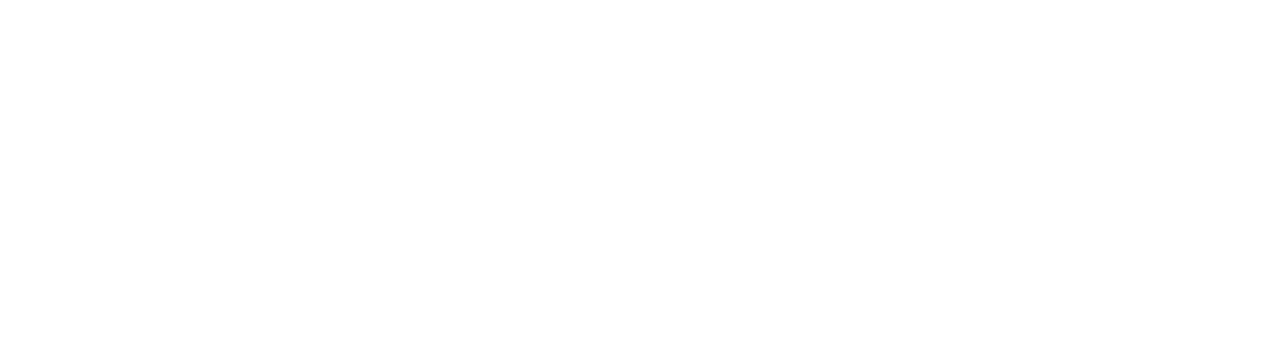
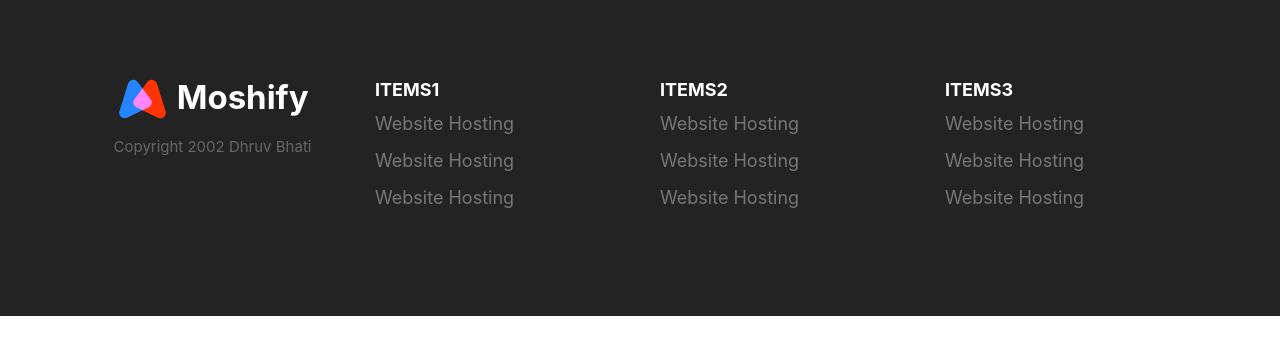
Before and after one commit to ne0-d/dhruvify, a plain HTML site: page index.html in a window 1280 px wide. Drawn offline with Linux system fonts and the light colour scheme.

Commit message:
added footer section

```diff
--- a/css/styles.css
+++ b/css/styles.css
@@ -44,6 +44,7 @@ h2 {
 
 h3 {
   font-size: 3rem;
+  font-weight: 500;
 }
 p {
   margin-top: 0;
@@ -120,7 +121,6 @@ a {
 .list {
   list-style: none;
   padding-left: 0;
-  color: var(--color-heading);
 }
 .list--inline .list__item {
   display: inline-block;
@@ -129,6 +129,7 @@ a {
 .list--tick {
   list-style-image: url(../images/tick.svg);
   padding-left: 3rem;
+  color: var(--color-heading);
 }
 .list--tick .list__item {
   padding-left: 0.5rem;
@@ -370,6 +371,7 @@ a {
 /* Media Content */
 .media {
   display: flex;
+  margin-bottom: 4rem;
 }
 .media__body {
   padding: 0 2rem;
@@ -540,15 +542,16 @@ a {
   color: #fff;
 }
 .block--skewed-right {
-  clip-path: polygon(0% 0%, 100% 0%, 100% 100%, 0% 80%);
+  clip-path: polygon(0% 0%, 100% 0%, 100% 100%, 0% 90%);
   padding-bottom: calc(var(--padding-vertical) + 4rem);
 }
 .block--skewed-left {
-  clip-path: polygon(0% 0%, 100% 0%, 100% 80%, 0% 100%);
+  clip-path: polygon(0% 0%, 100% 0%, 100% 90%, 0% 100%);
   padding-bottom: calc(var(--padding-vertical) + 4rem);
 }
 .block__header {
   text-align: center;
+  margin-bottom: 4rem;
 }
 
 .container {
@@ -621,9 +624,6 @@ a {
 .hero__image {
   width: 100%;
 }
-.hero {
-  clip-path: polygon(0% 0%, 100% 0%, 100% 90%, 0% 100%);
-}
 
 @media screen and (min-width: 768px) {
   .hero {
@@ -695,3 +695,90 @@ a {
     order: 2;
   }
 }
+
+/* Showcase block */
+.block-showcase__image > img {
+  width: 100%;
+}
+@media screen and (min-width: 768px) {
+  .block-showcase .grid--1x2 {
+    grid-template-columns: 50% 50%;
+  }
+  .block-showcase__image {
+    justify-self: end;
+  }
+  .block-showcase__image > img {
+    width: auto;
+    max-width: 700px;
+  }
+}
+
+/* Footer */
+.footer {
+  background-color: #232323;
+}
+
+.footer a {
+  color: #777;
+  transition: color 0.3s;
+}
+.footer__section li {
+  margin-bottom: 1rem;
+}
+
+.footer a:hover {
+  color: #fff;
+}
+.footer__section {
+  padding: 2rem;
+  margin-bottom: 1.5rem;
+  border-bottom: 1px solid #393939;
+}
+
+.footer__heading {
+  text-transform: uppercase;
+  font-weight: 600;
+}
+.footer__brand {
+  margin-top: 5rem;
+  text-align: center;
+}
+.footer__brand img {
+  width: 100%;
+  max-width: 230px;
+}
+.footer__copyright {
+  font-size: 2.1rem;
+  color: #fff;
+  opacity: 0.3;
+}
+@media screen and (min-width: 768px) {
+  .footer__sections {
+    grid-template-columns: repeat(auto-fit, minmax(10rem, 1fr));
+  }
+  .footer .collapsible__easy {
+    display: none;
+  }
+  .footer .collapsible__content {
+    max-height: 100%;
+    opacity: 1;
+  }
+  .footer__brand {
+    margin-top: 1rem;
+    order: -1;
+  }
+  .footer__copyright {
+    font-size: 1.5rem;
+  }
+  .footer__section {
+    border: 0;
+  }
+
+  .footer__heading {
+    font-size: 1.8rem;
+    font-weight: 700;
+  }
+  .footer__section .list {
+    margin: 0;
+  }
+}
--- a/index.html
+++ b/index.html
@@ -9,6 +9,66 @@
     <title>Dhruvify</title>
   </head>
   <body>
+    <footer class="block block--dark footer">
+      <div class="container grid footer__sections">
+        <section class="collapsible footer__section">
+          <header class="collapsible__header">
+            <h2 class="collapsible__heading block__heading footer__heading">
+              Items1
+            </h2>
+            <svg class="icon icon--primary collapsible__easy">
+              <use xlink:href="images/sprite.svg#easy"></use>
+            </svg>
+          </header>
+          <div class="collapsible__content">
+            <ul class="list">
+              <li><a href="#">Website Hosting</a></li>
+              <li><a href="#">Website Hosting</a></li>
+              <li><a href="#">Website Hosting</a></li>
+            </ul>
+          </div>
+        </section>
+        <section class="collapsible footer__section">
+          <header class="collapsible__header">
+            <h2 class="collapsible__heading block__heading footer__heading">
+              Items2
+            </h2>
+            <svg class="icon icon--primary collapsible__easy">
+              <use xlink:href="images/sprite.svg#easy"></use>
+            </svg>
+          </header>
+          <div class="collapsible__content">
+            <ul class="list">
+              <li><a href="#">Website Hosting</a></li>
+              <li><a href="#">Website Hosting</a></li>
+              <li><a href="#">Website Hosting</a></li>
+            </ul>
+          </div>
+        </section>
+        <section class="collapsible footer__section">
+          <header class="collapsible__header">
+            <h2 class="collapsible__heading block__heading footer__heading">
+              Items3
+            </h2>
+            <svg class="icon icon--primary collapsible__easy">
+              <use xlink:href="images/sprite.svg#easy"></use>
+            </svg>
+          </header>
+          <div class="collapsible__content">
+            <ul class="list">
+              <li><a href="#">Website Hosting</a></li>
+              <li><a href="#">Website Hosting</a></li>
+              <li><a href="#">Website Hosting</a></li>
+            </ul>
+          </div>
+        </section>
+        <section class="footer__brand">
+          <img src="images/logo.svg" alt="" />
+          <p class="footer__copyright">Copyright 2002 Dhruv Bhati</p>
+        </section>
+      </div>
+    </footer>
+
     <script src="js/main.js"></script>
   </body>
 </html>
```
Also changed, not shown: components/block-showcase.html (added, +73 -0 lines).
